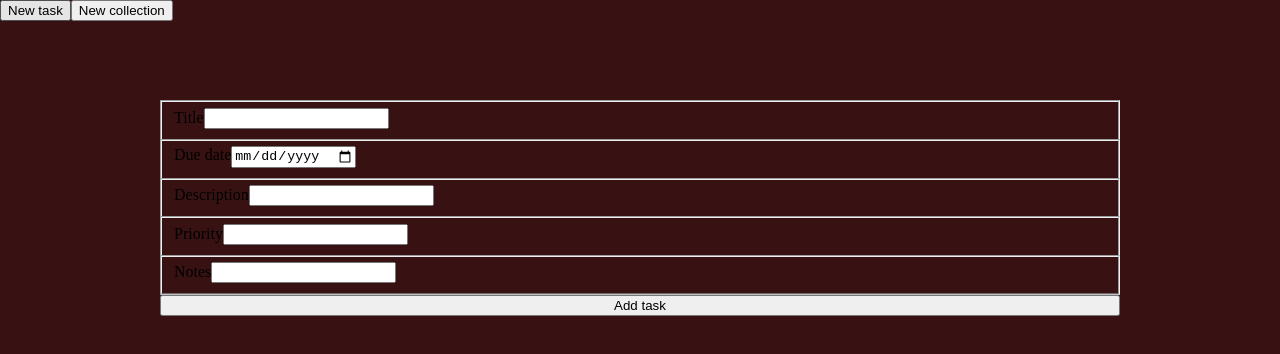
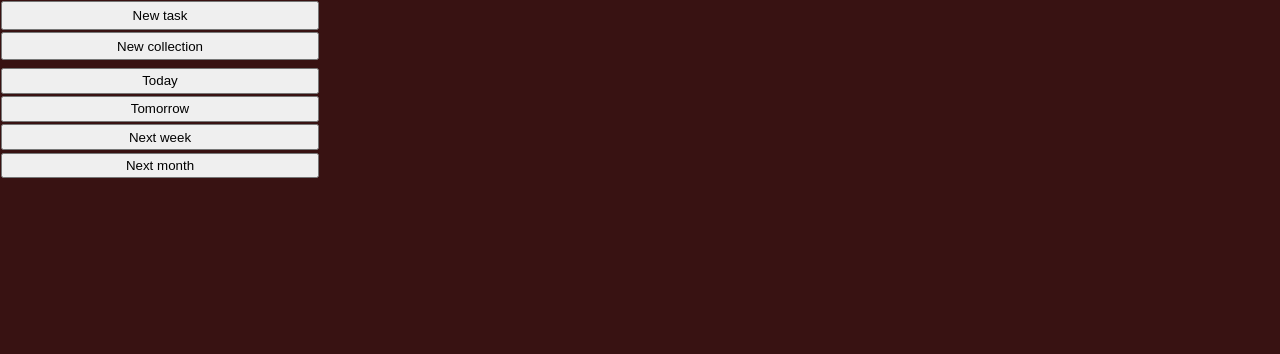
Before and after one commit to Th0se/to-do-list, a website built with webpack: page dist/index.html in a window 1280 px wide. Built offline with nearby package versions, Linux system fonts and the light colour scheme.

Commit message:
Update UI. 1. Add buttons (unimplemented) to display tasks by remaining time.

```diff
--- a/src/UI.js
+++ b/src/UI.js
@@ -1,6 +1,7 @@
 const addTask = () => {
     const container = document.createElement(`button`);
     container.setAttribute(`id`, `addTaskButton`);
+    container.classList.add(`newButton`);
 
     return container;
     // appended to add()
@@ -9,6 +10,7 @@ const addTask = () => {
 const addCollection = () => {
     const container = document.createElement(`button`);
     container.setAttribute(`id`, `addCollectionButton`);
+    container.classList.add(`newButton`);
 
     return container;
     // appended to add()
@@ -33,6 +35,26 @@ const add = () => {
 const tasksByTime = () => {
     const container = document.createElement(`div`);
     container.setAttribute(`id`, `tasksByTime`);
+
+    const today = document.createElement(`button`);
+    today.setAttribute(`id`, `sortToday`);
+    today.textContent = `Today`;
+    container.appendChild(today);
+
+    const tomorrow = document.createElement(`button`);
+    tomorrow.setAttribute(`id`, `sortTomorrow`);
+    tomorrow.textContent = `Tomorrow`;
+    container.appendChild(tomorrow);
+
+    const nextWeek = document.createElement(`button`);
+    nextWeek.setAttribute(`id`, `sortNextWeek`);
+    nextWeek.textContent = `Next week`;
+    container.appendChild(nextWeek);
+
+    const nextMonth = document.createElement(`button`);
+    nextMonth.setAttribute(`id`, `sortNextMonth`);
+    nextMonth.textContent = `Next month`;
+    container.appendChild(nextMonth);
 
     return container;
     // apended to sideBar()
@@ -151,6 +173,7 @@ const taskForm = () => {
     form.appendChild(button);
 
     return container;
+    // append to motherContainer()
 }
 
 const motherContainer = () => {
--- a/src/styles.css
+++ b/src/styles.css
@@ -1,3 +1,7 @@
+.active {
+    transform: scale(1) !important;
+}
+
 body {
     margin: 0;
 }
@@ -5,6 +9,44 @@ body {
 #motherContainer {
     height: 100vh;
     background-color: rgb(56, 18, 18);
+    display: grid;
+    grid-template-columns: 1fr 3fr;
+}
+
+#sideBar {
+    grid-column: 1/2;
+    display: grid;
+    grid-template-rows: 2fr 4fr 20fr;
+    font-weight: 300;
+    box-sizing: border-box;
+}
+
+#addContainer {
+    grid-row: 1/2;
+    display: grid;
+    grid-template-rows: repeat(2, 1fr);
+}
+
+.newButton {
+    display: flex;
+    justify-content: center;
+    align-items: center;
+    margin: 1.2px;
+}
+
+#tasksByTime {
+    grid-row: 2/3;
+    display: grid;
+    grid-template-rows: repeat(4, 1fr);
+    margin-top: 5px;
+    margin-bottom: 5px;
+}
+
+#tasksByTime > * {
+    display: flex;
+    justify-content: center;
+    align-items: center;
+    margin: 1.2px;
 }
 
 #taskForm {
@@ -13,7 +55,7 @@ body {
     top: 50%;
     height: 75vh;
     width: 75vw;
-    transform: translate(-50%, -50%) scale(1);
+    transform: translate(-50%, -50%) scale(0);
 }
 
 fieldset {
@@ -27,4 +69,5 @@ fieldset:last-of-type {
 
 #taskFormConfirm {
     width: 100%;
+    margin-top: 1.123rem;
 }
```
Also changed, not shown: dist/index.bundle.js.
